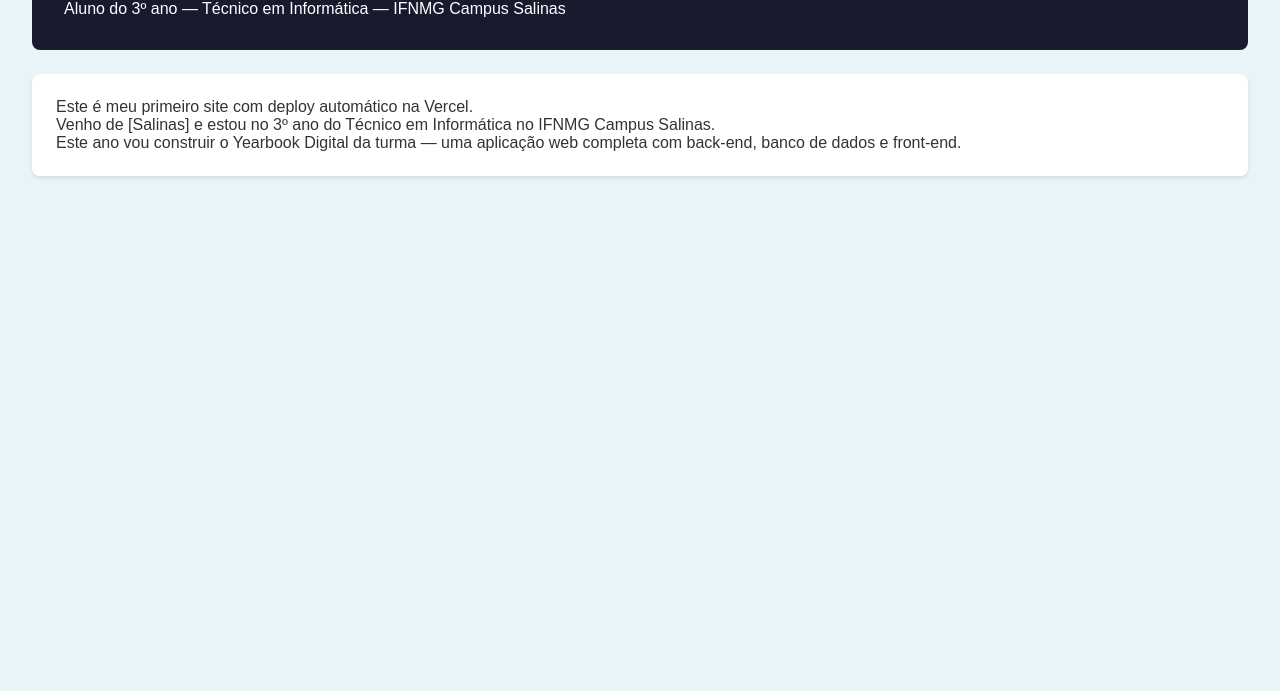
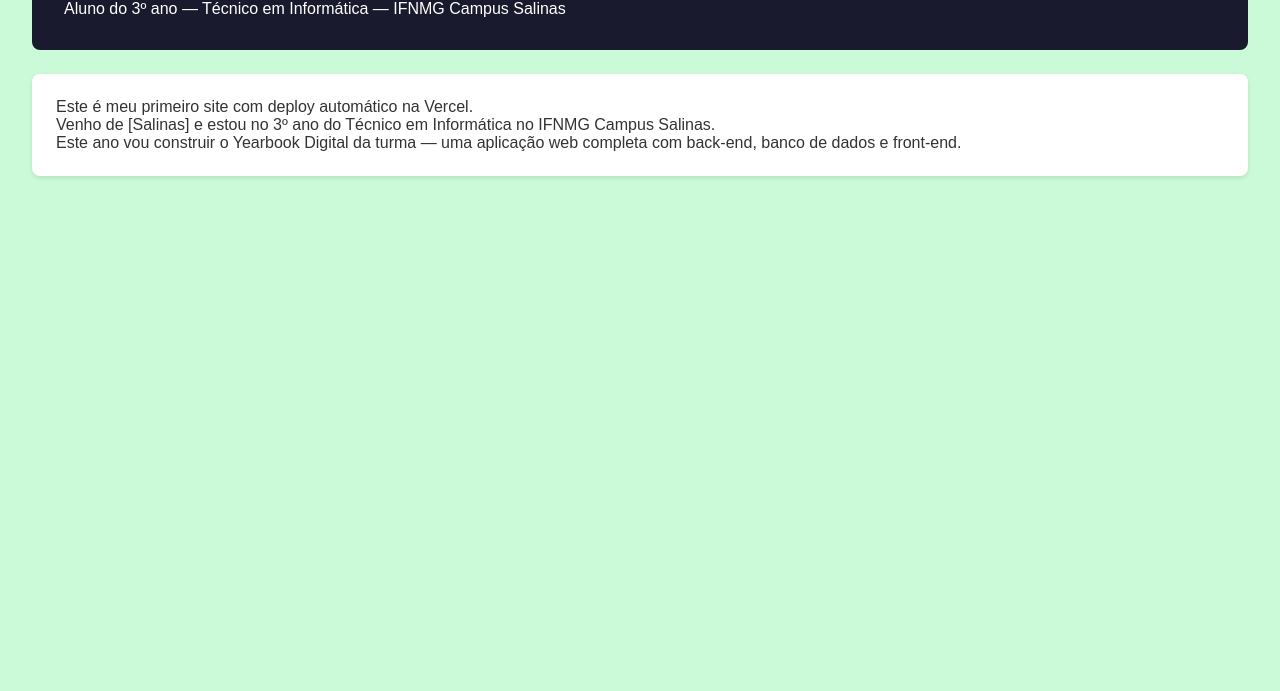
Before and after one commit to anacoliveira08/meu-site, a plain HTML site: page index.html in a window 1280 px wide. Shown: the part 109-800 px from the top of the page. Drawn offline with Linux system fonts and the light colour scheme.

Commit message:
style: ajusta cores e textos da página inicial

```diff
--- a/style.css
+++ b/style.css
@@ -8,7 +8,7 @@
 
 body {
   font-family: Arial, sans-serif;
-  background-color: #e8f4f8;
+  background-color: #cafad8;
   color: #333;
   padding: 2rem;
 }
```
